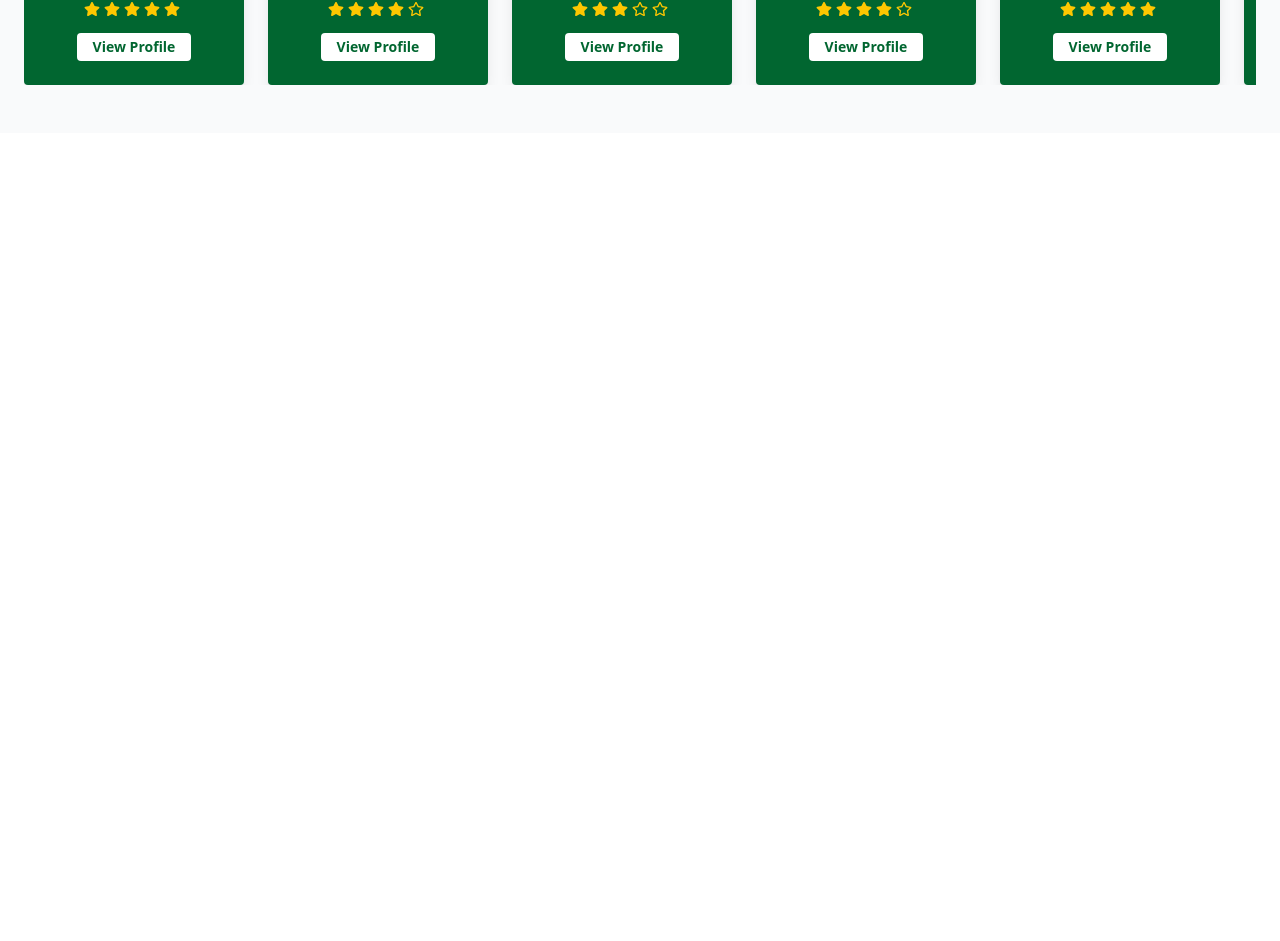
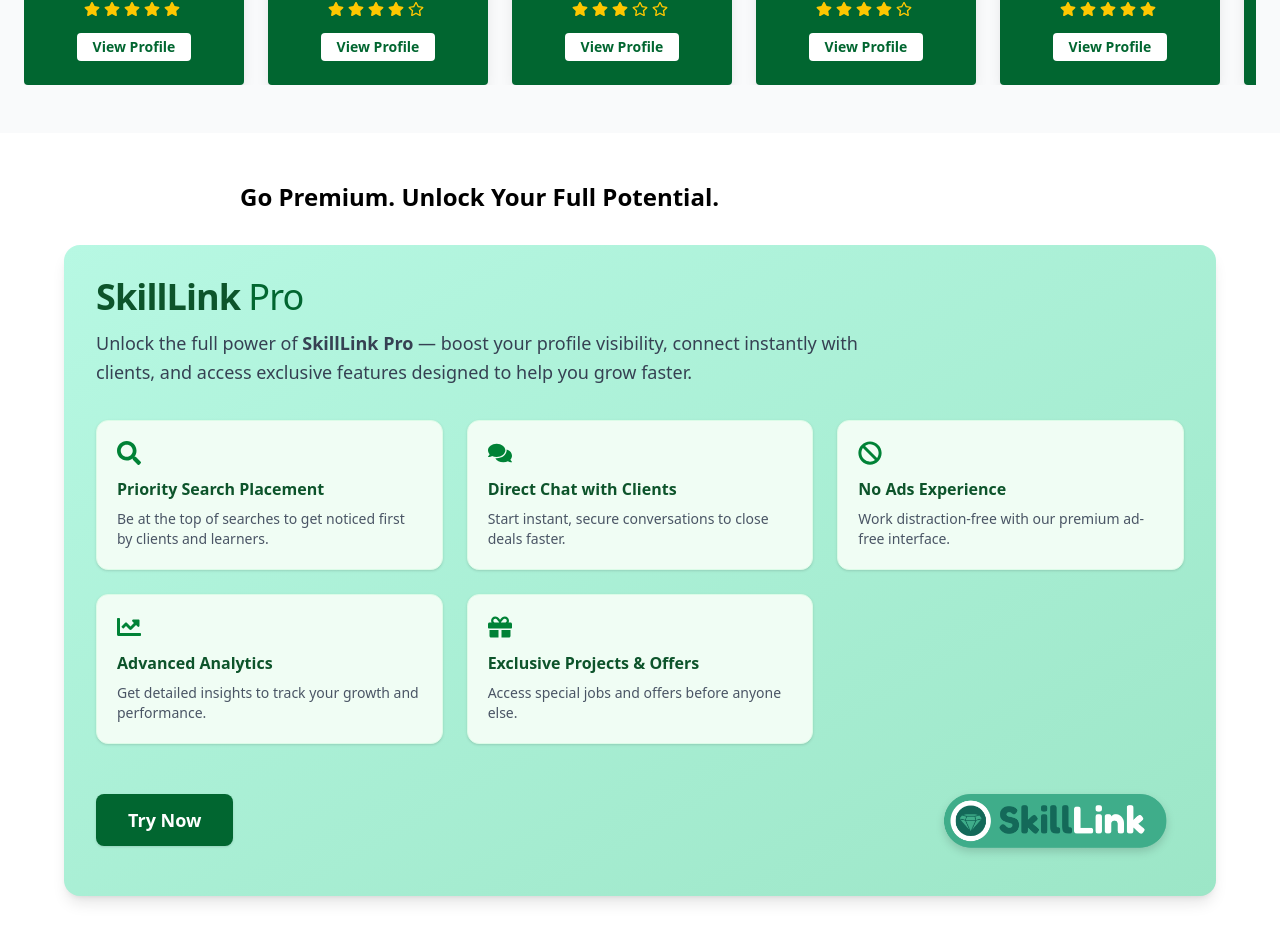
Before and after one commit to Dinesh0017/skillLink, a React (Vite) app: page / in a window 1280 px wide. Shown: the part 1535-2476 px from the top of the page. Before the commit the page ends 1668 px from the top, so only its background shows below. Built offline with nearby package versions, Linux system fonts and the light colour scheme.

Commit message:
add premium component

```diff
--- /dev/null
+++ b/src/components/PremiumSection.jsx
@@ -0,0 +1,90 @@
+import React from "react";
+import { FaSearch, FaComments, FaBan, FaChartLine, FaGift } from "react-icons/fa";
+import premiumImg from "../assets/premium logo.png";
+
+const PremiumSection = () => {
+  return (
+    <section className="py-12 px-6">
+        <h2 className="text-2xl font-semibold mb-8 ml-54">Go Premium. Unlock Your Full Potential.
+</h2>
+      <div className="bg-gradient-to-br from-[#B7F8E3] to-[#9CE6C7]  max-w-6xl mx-auto bg-white rounded-2xl shadow-lg p-8 flex flex-col h-full">
+
+        {/* 1st Div: Title & Subtitle */}
+        <div className="mb-8">
+          <h2 className="text-4xl font-bold text-green-900 tracking-tight flex items-baseline gap-2">
+            SkillLink <span className="font-light text-green-800">Pro</span>
+          </h2>
+          <p className="mt-3 text-lg text-gray-700 leading-relaxed max-w-3xl">
+            Unlock the full power of <strong>SkillLink Pro</strong> — boost your profile visibility,
+            connect instantly with clients, and access exclusive features designed to help you grow faster.
+          </p>
+        </div>
+
+        {/* 2nd Div: Features Grid */}
+        <div className="grid grid-cols-1 md:grid-cols-3 gap-6 flex-grow">
+
+          {/* Row 1 */}
+          <div className="bg-green-50 p-5 rounded-xl shadow-sm border border-green-100 flex flex-col">
+            <FaSearch className="text-green-700 text-2xl mb-3" />
+            <h3 className="font-semibold text-green-900">Priority Search Placement</h3>
+            <p className="text-sm text-gray-600 mt-2">
+              Be at the top of searches to get noticed first by clients and learners.
+            </p>
+          </div>
+
+          <div className="bg-green-50 p-5 rounded-xl shadow-sm border border-green-100 flex flex-col">
+            <FaComments className="text-green-700 text-2xl mb-3" />
+            <h3 className="font-semibold text-green-900">Direct Chat with Clients</h3>
+            <p className="text-sm text-gray-600 mt-2">
+              Start instant, secure conversations to close deals faster.
+            </p>
+          </div>
+
+          <div className="bg-green-50 p-5 rounded-xl shadow-sm border border-green-100 flex flex-col">
+            <FaBan className="text-green-700 text-2xl mb-3" />
+            <h3 className="font-semibold text-green-900">No Ads Experience</h3>
+            <p className="text-sm text-gray-600 mt-2">
+              Work distraction-free with our premium ad-free interface.
+            </p>
+          </div>
+
+          {/* Row 2 */}
+          <div className="bg-green-50 p-5 rounded-xl shadow-sm border border-green-100 flex flex-col">
+            <FaChartLine className="text-green-700 text-2xl mb-3" />
+            <h3 className="font-semibold text-green-900">Advanced Analytics</h3>
+            <p className="text-sm text-gray-600 mt-2">
+              Get detailed insights to track your growth and performance.
+            </p>
+          </div>
+
+          <div className="bg-green-50 p-5 rounded-xl shadow-sm border border-green-100 flex flex-col">
+            <FaGift className="text-green-700 text-2xl mb-3" />
+            <h3 className="font-semibold text-green-900">Exclusive Projects & Offers</h3>
+            <p className="text-sm text-gray-600 mt-2">
+              Access special jobs and offers before anyone else.
+            </p>
+          </div>
+
+          {/* Empty last cell */}
+          <div></div>
+        </div>
+
+        {/* 3rd Div: Button & Logo */}
+        <div className="mt-8 flex flex-col md:flex-row justify-between items-center gap-4">
+          <button
+            className="bg-green-800 text-white px-8 py-3 rounded-lg text-lg font-semibold shadow hover:bg-green-900 transition">
+            Try Now
+          </button>
+          <img
+            src={premiumImg}
+            alt="Premium Logo"
+            className="h-22 drop-shadow-lg"
+          />
+        </div>
+
+      </div>
+    </section>
+  );
+};
+
+export default PremiumSection;
--- a/src/pages/Home.jsx
+++ b/src/pages/Home.jsx
@@ -3,6 +3,7 @@
 import Hero from '../components/Hero'
 import PopularServices from '../components/PopularServices'
 import TopExperts from '../components/TopExperts'
+import PremiumSection from '../components/PremiumSection'
 
 
 const HomePage = () => {
@@ -12,6 +13,7 @@
     <Hero />
     <PopularServices />
     <TopExperts />
+    <PremiumSection />
     </>
   )
 }
```
Also changed, not shown: src/assets/premium logo.png (added), src/assets/premiumLogo.png (added), src/components/TopExperts.jsx (line endings or trailing spaces).
